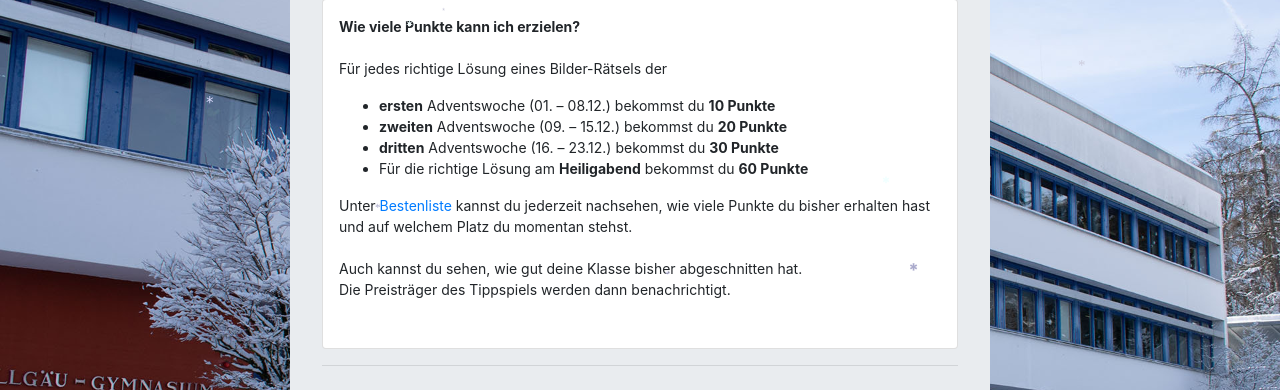
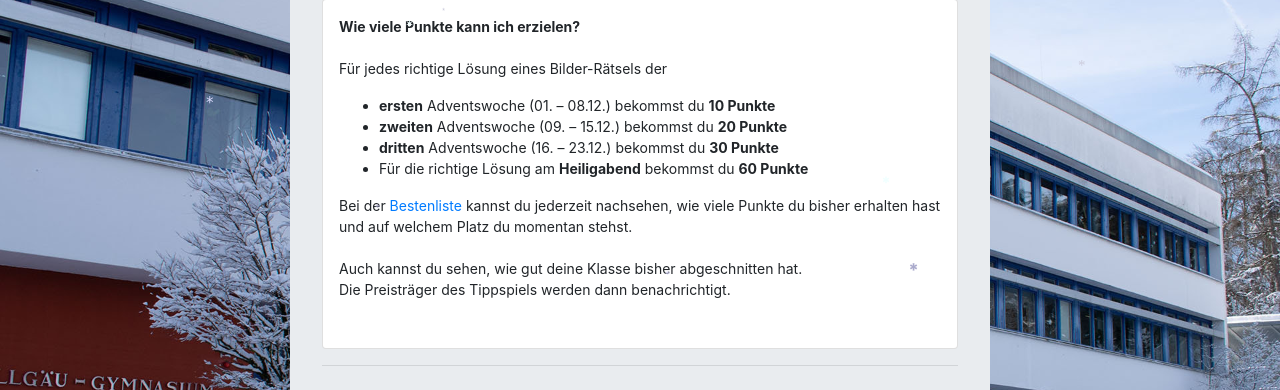
Before and after one commit to hrueger/Adventskalender, a PHP site: page /regeln.php in a window 1280 px wide. Shown: the part 1843-2233 px from the top of the page. Run offline with PHP 8.4, Linux system fonts and the light colour scheme.

Commit message:
fixed typo at score list

```diff
--- a/regeln.php
+++ b/regeln.php
@@ -104,7 +104,7 @@ require_once("./include/db.inc.php");
 								<li><strong>dritten</strong> Adventswoche (16. – 23.12.) bekommst du <strong>30 Punkte</strong></li>
 								<li>Für die richtige Lösung am <strong>Heiligabend</strong> bekommst du <strong>60 Punkte</strong></li>
 							</ul>
-							<p>Unter <a class="d-inline" href="./bestenliste.php">Bestenliste</a> kannst du jederzeit nachsehen, wie viele Punkte du bisher erhalten hast und auf welchem Platz du momentan stehst.<br> <br>Auch kannst du sehen, wie gut deine Klasse bisher abgeschnitten hat. <br> Die Preisträger des Tippspiels werden dann benachrichtigt.<br></p>
+							<p>Bei der <a class="d-inline" href="./bestenliste.php">Bestenliste</a> kannst du jederzeit nachsehen, wie viele Punkte du bisher erhalten hast und auf welchem Platz du momentan stehst.<br> <br>Auch kannst du sehen, wie gut deine Klasse bisher abgeschnitten hat. <br> Die Preisträger des Tippspiels werden dann benachrichtigt.<br></p>
 						</p>
 					</div>
 					<hr>
```
